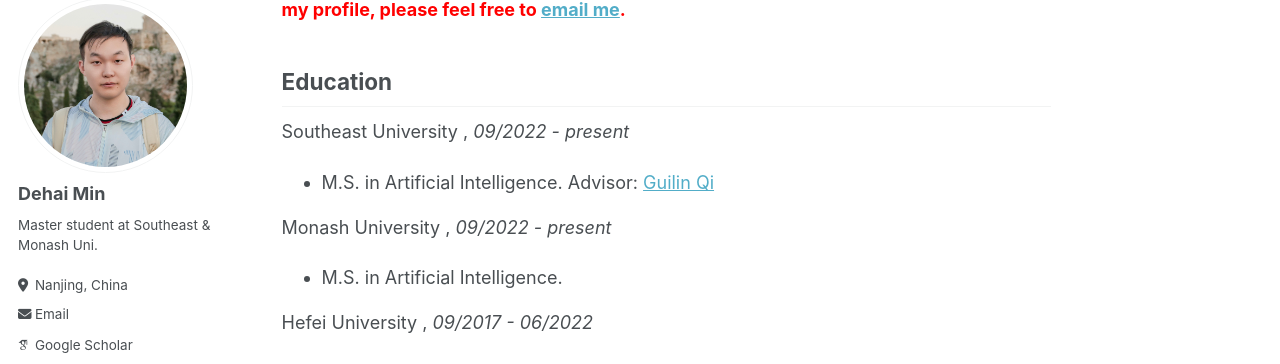
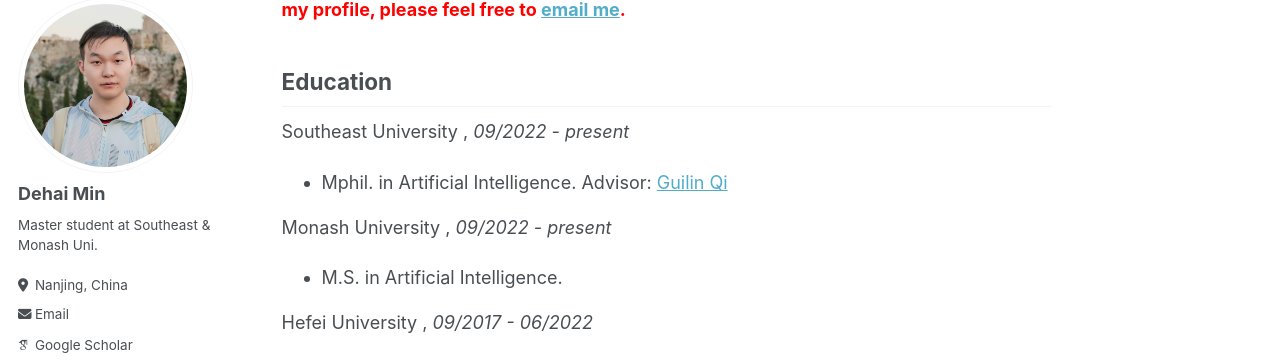
Before and after one commit to ZhishanQ/ZhishanQ.github.io, a Jekyll site: the page built from _pages/about.md, in a window 1280 px wide and 1400 px high, scrolled down 361 px. Shown: the part 88-452 px from the top of the window. Built offline with Jekyll 4.4.1, drawn with Linux system fonts in a browser that asks for light colours; some web fonts are replaced; some of the changed text lies outside the part shown.

Commit message:
Update about.md

```diff
--- a/_pages/about.md
+++ b/_pages/about.md
@@ -18,7 +18,7 @@
 
 Southeast University , *09/2022 - present*
 
-* M.S. in Artificial Intelligence. Advisor: [Guilin Qi](https://scholar.google.com/citations?user=1gw3LJQAAAAJ&hl=en)
+* Mphil. in Artificial Intelligence. Advisor: [Guilin Qi](https://scholar.google.com/citations?user=1gw3LJQAAAAJ&hl=en)
 
 Monash University , *09/2022 - present*
 
```
Also changed, not shown: other parts of _pages/about.md (+5 -0 lines).
